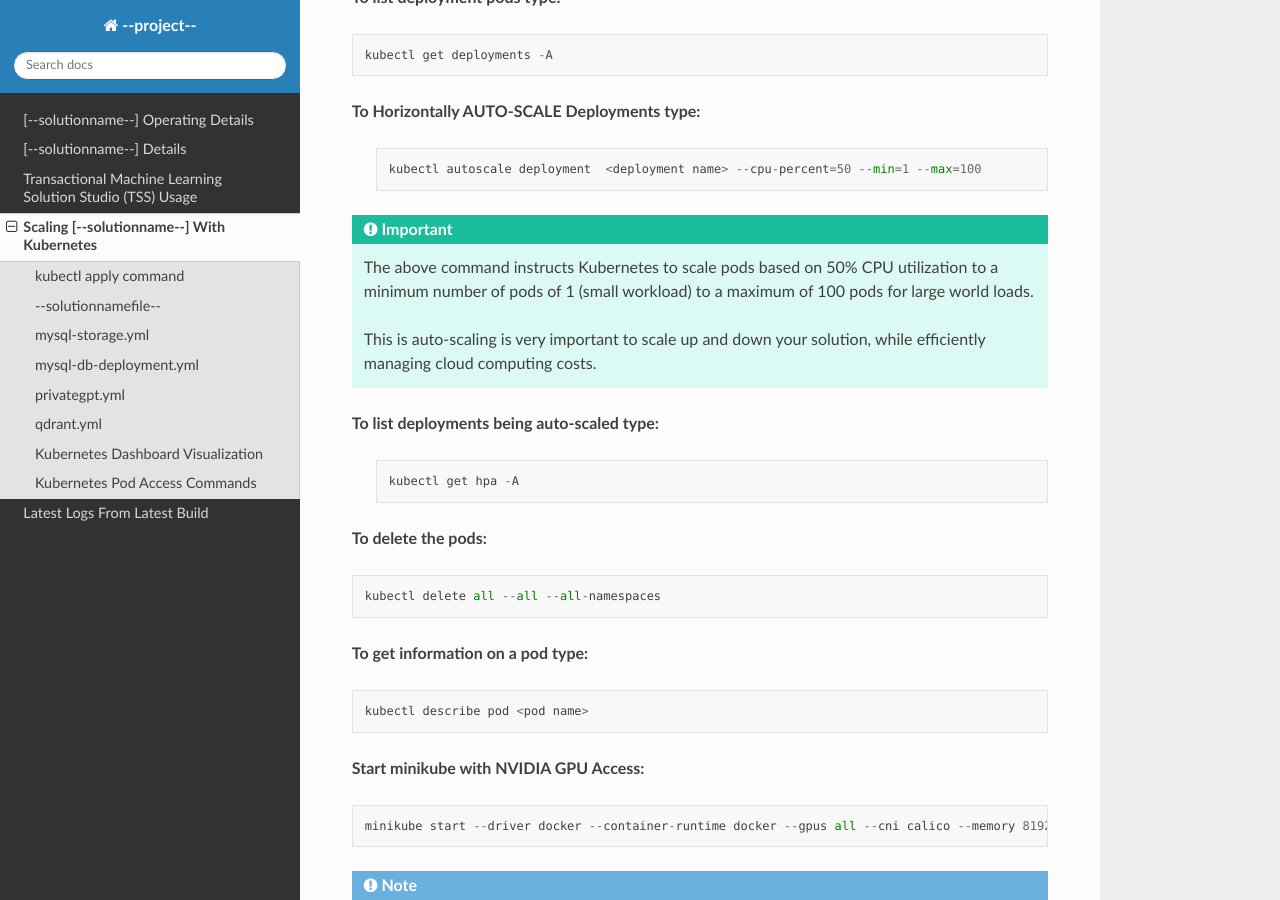
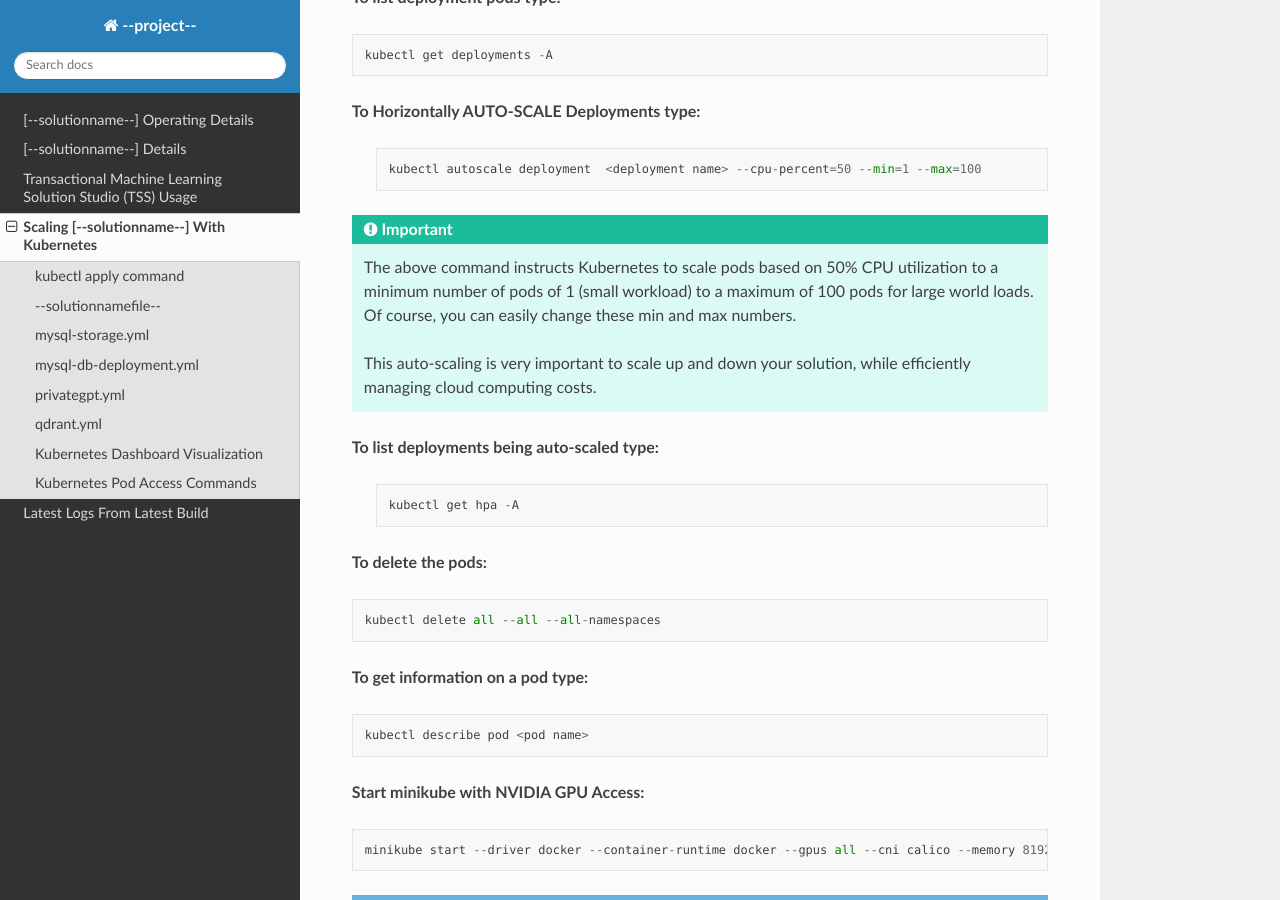
Before and after one commit to vanesalcb06/tssproject2-2b5c, a Sphinx documentation site: the page built from docs/source/kube.rst, in a window 1280 px wide and 900 px high, scrolled down 7255 px. Built offline with Sphinx 7.4.7 and the Read the Docs theme 3.1.0, drawn with Linux system fonts in a browser that asks for light colours.

Commit message:
Update kube.rst

```diff
--- a/docs/source/kube.rst
+++ b/docs/source/kube.rst
@@ -375,9 +375,10 @@ Note: replace **<pod name>** with actual pod name..use this command to get the p
 
 .. important::
 
-   The above command instructs Kubernetes to scale pods based on 50% CPU utilization to a minimum number of pods of 1 (small workload) to a maximum of 100 pods for large world loads.
+   The above command instructs Kubernetes to scale pods based on 50% CPU utilization to a minimum number of pods of 1 (small workload) to a maximum of 100 pods for large world loads.  Of
+   course, you can easily change these min and max numbers.
 
-   This is auto-scaling is very important to scale up and down your solution, while efficiently managing cloud computing costs.
+   This auto-scaling is very important to scale up and down your solution, while efficiently managing cloud computing costs.
 
 **To list deployments being auto-scaled type:**
 
```
